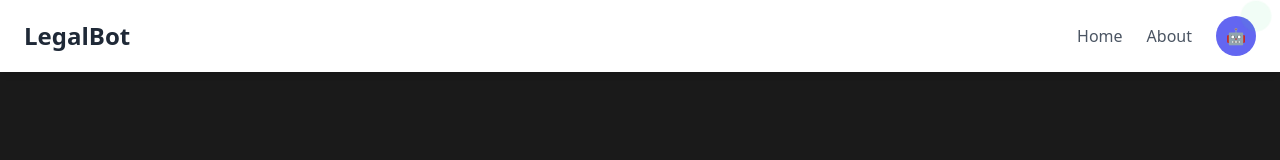
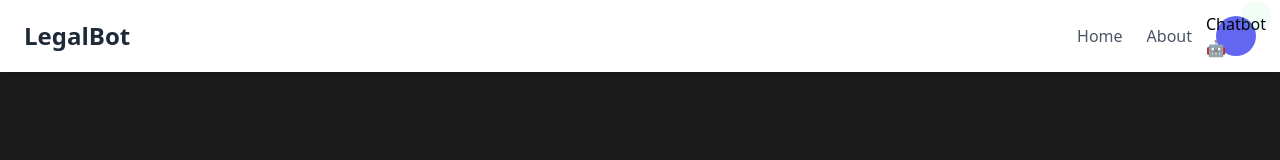
Before and after one commit to rishi-golla/Legal-AI, a React (Create React App) app in the folder legal-ai/: page / in a window 1280 px wide. Shown: the top 160 px of the page. Built offline with nearby package versions, Linux system fonts and the light colour scheme.

Commit message:
Update Header.js

```diff
--- a/legal-ai/src/components/Header.js
+++ b/legal-ai/src/components/Header.js
@@ -25,7 +25,7 @@ const Header = ({ setActiveSection }) => {
           onClick={() => setActiveSection("chatbot")}
         >
           <div className="w-10 h-10 bg-indigo-500 rounded-full flex items-center justify-center cursor-pointer transform transition-transform duration-300 ease-in-out hover:scale-110">
-            🤖
+            Chatbot 🤖
           </div>
           <div className="absolute -top-2 -right-2 w-4 h-4 bg-green-400 rounded-full animate-ping"></div>
         </div>
```
